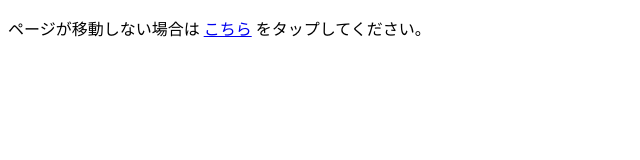
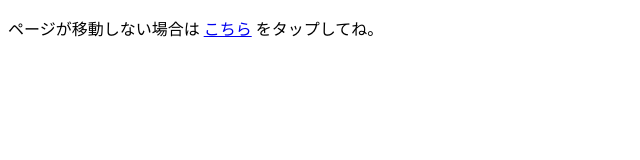
Before and after one commit to saki0001/linkafi, a plain HTML site: page index.html in a window 1280 px wide. Shown: the full height of the page, 0-640 px from the left. Drawn offline with Linux system fonts and the light colour scheme.

Commit message:
index.html

```diff
--- a/index.html
+++ b/index.html
@@ -4,20 +4,20 @@
   <meta charset="UTF-8">
   <title>@sakinyan0_Live🎥</title>
 
-  <!-- ✅ OGP設定：Xリンクカードに出る情報 -->
+  <!-- OGP設定 -->
   <meta property="og:title" content="@sakinyan0_Live🎥">
   <meta property="og:description" content="今だけ配信してる。ちょっとだけ話そ？">
-  <meta property="og:image" content="https://i.imgur.com/Pa94xnq.jpeg"> <!-- ← Imgur画像URL -->
-  <meta property="og:url" content="https://yourusername.github.io/yourrepo/"> <!-- GitHub PagesのURLに変える -->
+  <meta property="og:image" content="https://i.imgur.com/EMAEdcg.png">
+  <meta property="og:url" content="https://shigewo03.github.io/linkafi/">
   <meta name="twitter:card" content="summary_large_image">
 
-  <!-- ✅ 自動リダイレクト：アフィリンクへ -->
+  <!-- 自動リダイレクト -->
   <meta http-equiv="refresh" content="1;url=https://tinyurl.com/4tduarjd">
 
   <meta name="viewport" content="width=device-width, initial-scale=1.0">
 </head>
 
 <body>
-  <p>ページが移動しない場合は <a href="https://tinyurl.com/4tduarjd">こちら</a> をタップしてください。</p>
+  <p>ページが移動しない場合は <a href="https://tinyurl.com/4tduarjd">こちら</a> をタップしてね。</p>
 </body>
 </html>
```
